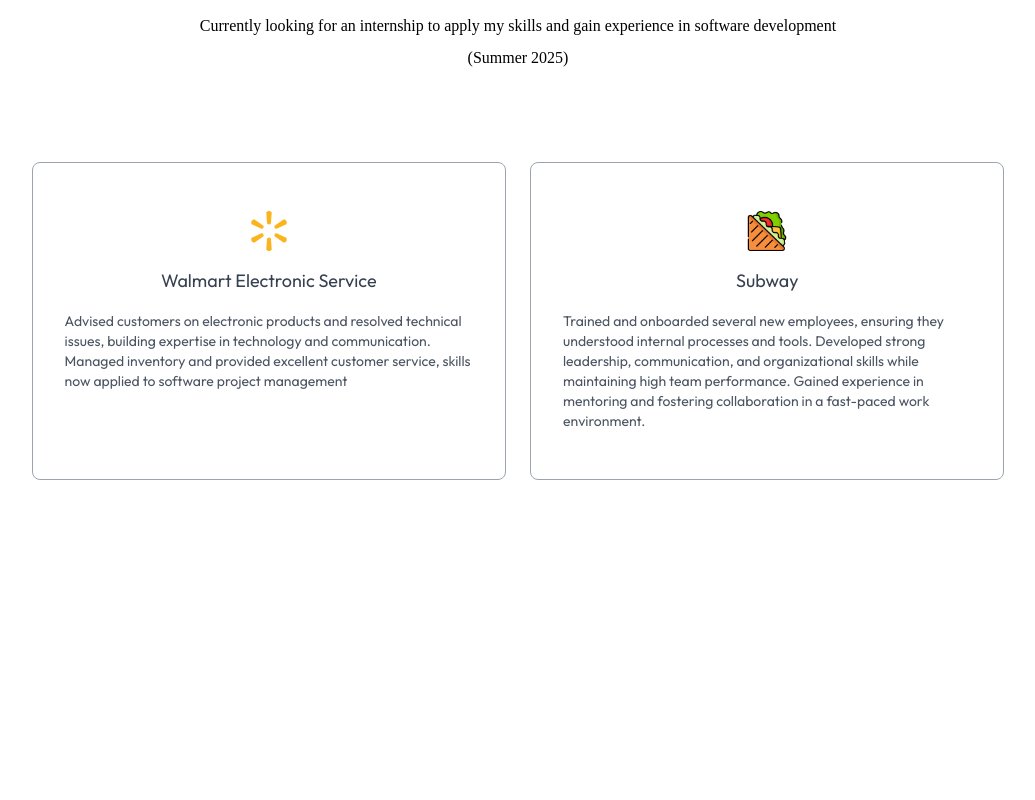
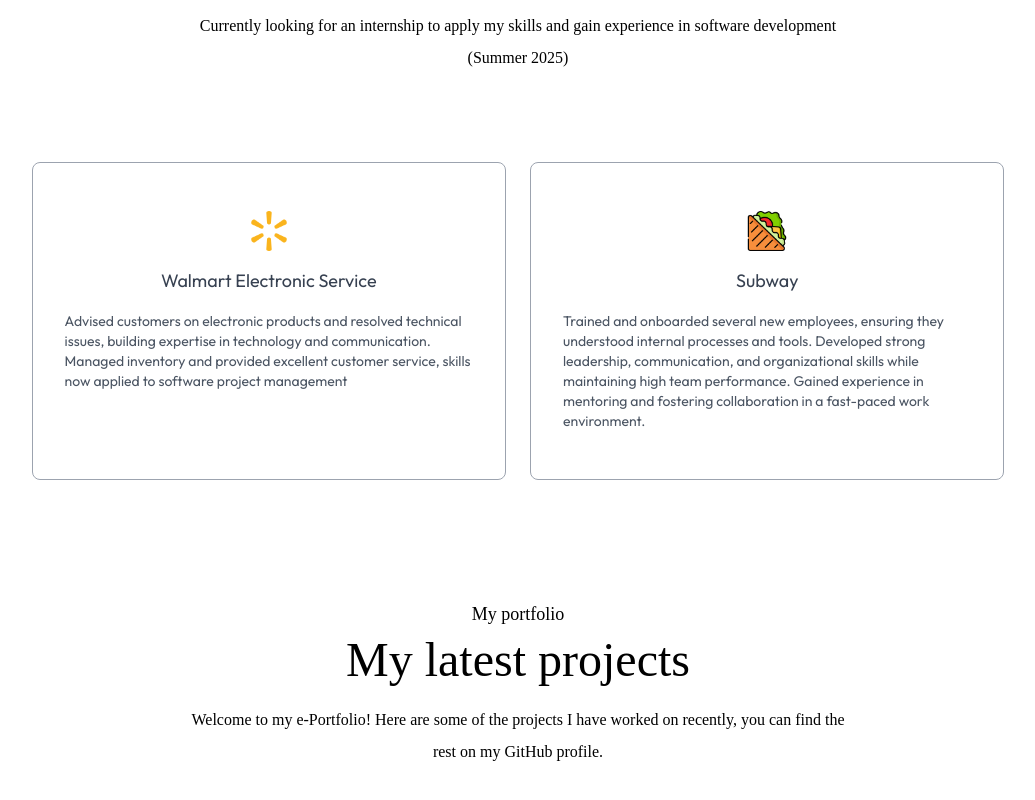
Before and after one commit to Delta-ReFz/PortfolioV2, a Next.js app in the folder portfoliov2/: page / in a window 1280 px wide. Shown: the part 1999-2799 px from the top of the page, without its empty margins (122-1157 px from the left). Before the commit the page ends 2559 px from the top, so only its background shows below. Built offline with nearby package versions, Linux system fonts and the light colour scheme; a web font is replaced by a local one.

Commit message:
Latest projects

```diff
--- a/portfoliov2/app/page.js
+++ b/portfoliov2/app/page.js
@@ -3,6 +3,7 @@
 import About from "@/components/About";
 import Header from "@/components/Header";
 import Navbar from "@/components/Navbar";
+import Projects from "@/components/Projects";
 import Work from "@/components/Work";
 
 export default function Home() {
@@ -13,6 +14,7 @@
       <Header />
       <About />
       <Work />
+      <Projects />
     </>
 
   );
--- a/portfoliov2/assets/assets.js
+++ b/portfoliov2/assets/assets.js
@@ -105,7 +105,7 @@
         title: 'Salary Dashboard',
         description: 'Developed a salary dashboard using Excel.',
         bgImage: '/SalaryDashboard.png',
-        link: ''
+        link: 'https://github.com/Delta-ReFz/ExcelProjectDataAnalytics'
     },
     {
         title: 'Photography site',
--- /dev/null
+++ b/portfoliov2/components/Projects.jsx
@@ -0,0 +1,15 @@
+import React from 'react'
+
+const Projects = () => {
+  return (
+    <div id='projects' className='w-full px-[12%] py-10 scroll-mt-20'>
+        <h4 className='text-center mb-2 text-lg font-Ovo'>My portfolio</h4>
+        <h2 className='text-center text-5xl font-Ovo'>My latest projects</h2>
+        <p className='text-center max-w-2xl mx-auto mt-5 mb-12 font-Ovo'>Welcome to my e-Portfolio! Here are some of the projects I have worked on recently,
+            you can find the rest on my GitHub profile.
+        </p>
+    </div>
+  )
+}
+
+export default Projects
```
